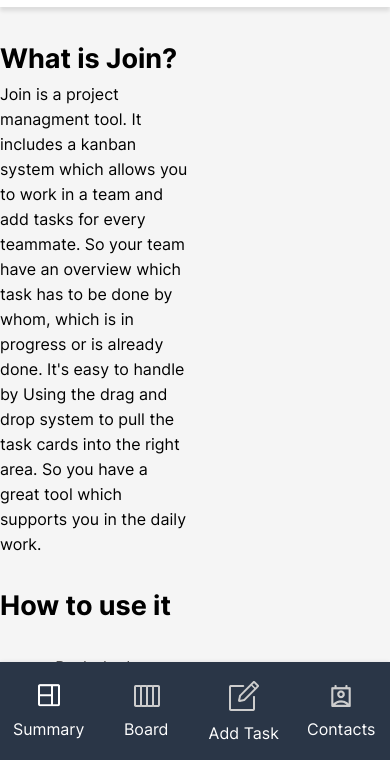
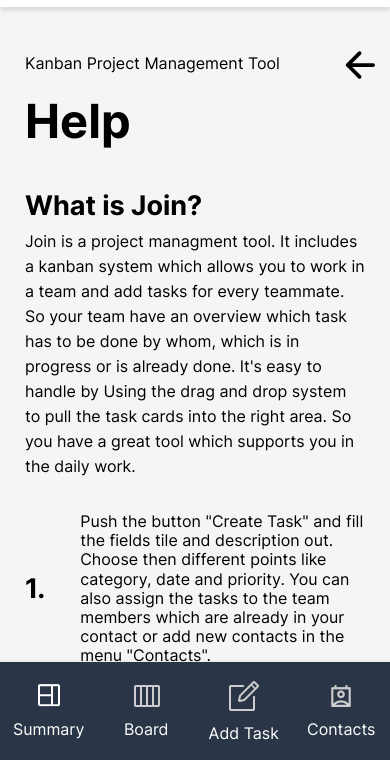
Before and after one commit to AlexanderPeil/JOIN, a plain HTML site: page help.html in a window 390 px wide. Shown: the part 82-842 px from the top of the page. Drawn offline with Linux system fonts and the light colour scheme.

Commit message:
help responsive

```diff
--- a/css/help.css
+++ b/css/help.css
@@ -19,7 +19,6 @@ body {
     flex-direction: column;
     align-items: flex-start;
     gap: 35px;
-    /* width: 976px; */
     height: 411px;
     margin-top: -35px;
     padding-right: 200px;
@@ -45,10 +44,6 @@ body {
     margin: 0;
 }
 
-/* .help-main-span {
-    width: 969px;
-} */
-
 span {
     font-weight: 400;
     font-size: 16px;
@@ -66,3 +61,57 @@ span {
     font-size: 27px;
     line-height: 32.4px;
 }
+
+@media(max-width: 1200px) {
+    .main-content {
+        padding-left: 280px;
+        padding-right: 40px;
+        margin-top: 0;
+    }
+
+    .arrow-left {
+        right: 50px;
+    }
+}
+
+@media(max-width: 1000px) {
+    .arrow-left {
+        display: none;
+    }
+
+    .arrow-left-mob {
+        display: block !important;
+        cursor: pointer;
+        position: absolute;
+        top: 132px;
+        right: 15px;
+    }
+
+    .arrow-left-mob img {
+        height: 30px;
+    }
+
+    .headline-mobile {
+        text-align: center;
+        display: block !important;
+        margin-top: 136px;
+        font-size: 16px;
+        line-height: 120%;
+    }
+
+    h1 {
+        margin-top: -15px;
+        margin-bottom: 35px;
+        font-size: 47px !important;
+        line-height: 120% !important;
+    }
+
+    .main-content {
+        padding-left: 25px;
+        padding-right: 25px;
+    }
+
+    .third-headline {
+        display: none;
+    }
+}
--- a/help.html
+++ b/help.html
@@ -31,7 +31,10 @@
         </section>
 
         <a class="arrow-left"  href="summary.html"><img src="assets/img/arrow_left.svg" alt="arrow-back"></a>
+        <a class="arrow-left-mob d-none" href="summary.html"><img src="assets/img/arrow_left_mob.svg" alt="arrow-back"></a>
+
         <div class="main-content">
+            <div class="headline-mobile d-none">Kanban Project Management Tool</div>
             <h1>Help</h1>
             <h2 class="second-headline">What is Join?</h2>
             <div class="help-main-span">
```
